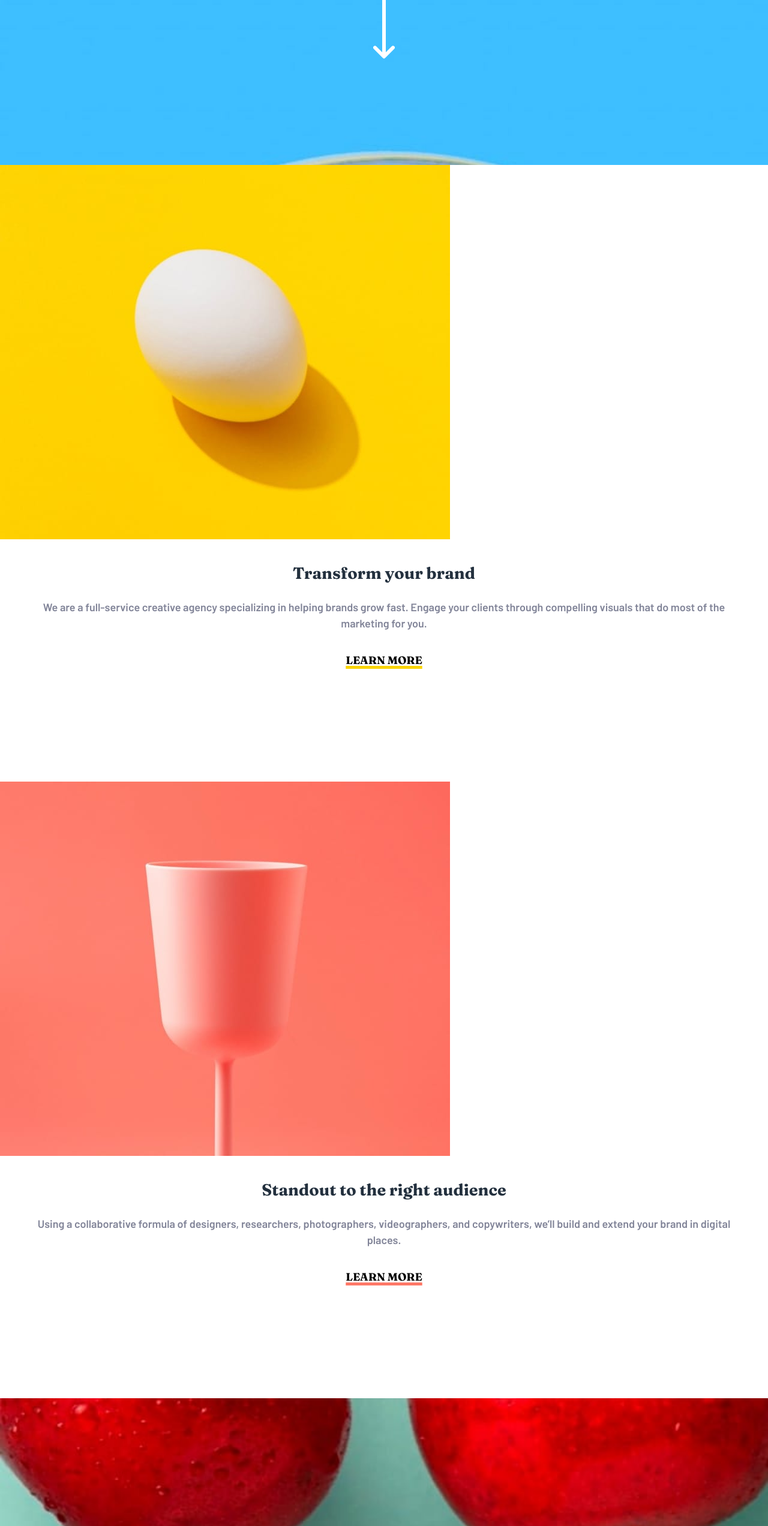
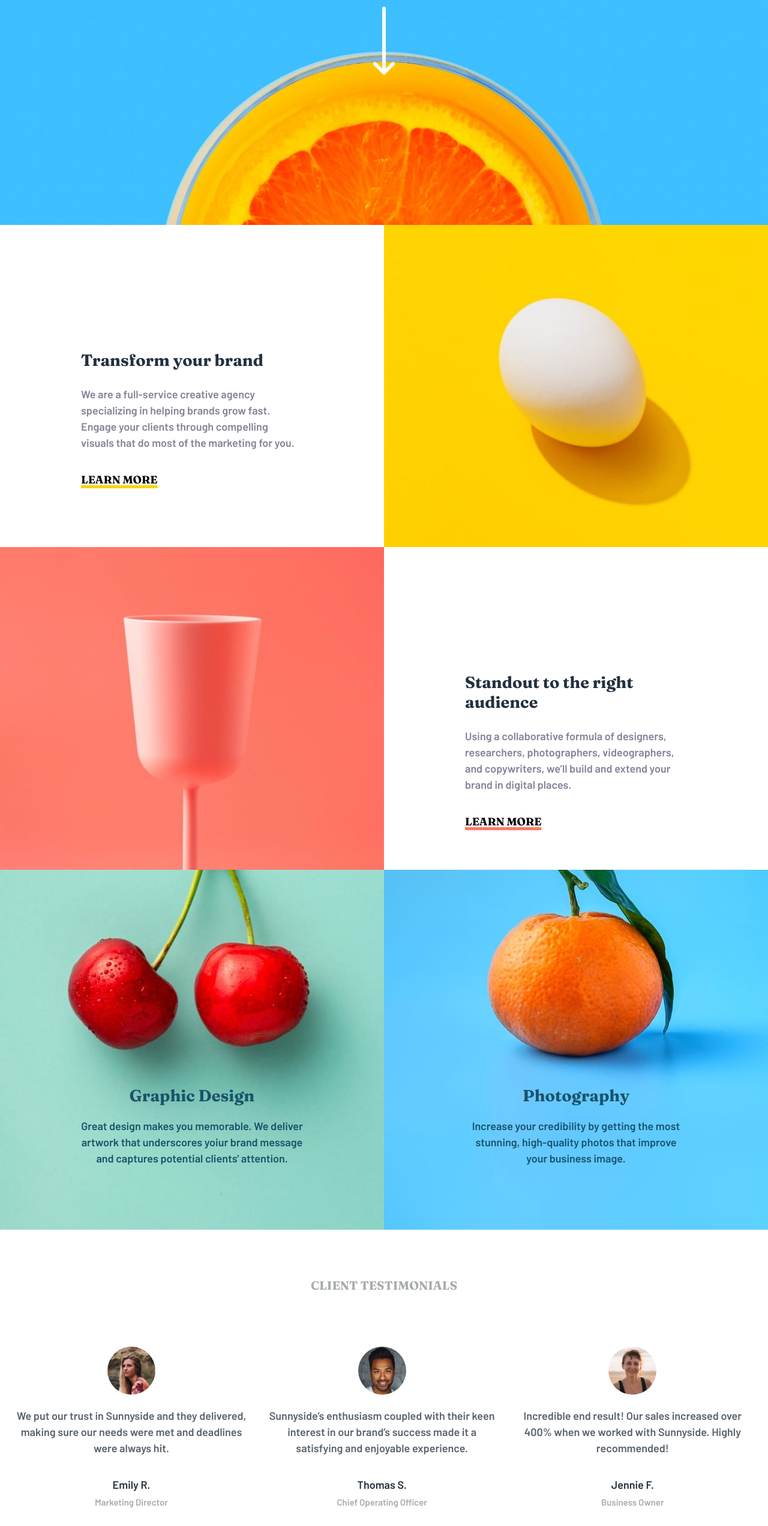
Before and after one commit to karenefereyan/sunnyside-agency-frontend-mentor-HTML-CSS-JS, a plain HTML site: page index.html in a window 1280 px wide. Shown: the part 225-2769 px from the top of the page at 60% size. Drawn offline with Linux system fonts and the light colour scheme.

Commit message:
Desktop iteration complete

```diff
--- a/css/styles.css
+++ b/css/styles.css
@@ -61,6 +61,10 @@ img{
     position: absolute;
     top: 5rem;
     left: 3.1rem;
+}
+
+.desktop-menu{
+    display: none;
 }
 
 .menu-bar.open{
@@ -128,6 +132,9 @@ img{
     margin-top: 1.5rem;
 }
 
+picture img{
+    height: 100%;
+}
 
 /** AUDIENCE **/
 .audience .learn-more{
@@ -165,46 +172,46 @@ img{
 }
 
 /** TESTIMONIALS **/
-.testimonials{
+#testimonials{
     padding: 2.5rem 1.5rem;
     text-align: center;
 }
 
-.testimonials .testimonial{
+.testimonials-block .testimonial{
     margin-bottom: 3.5rem;
 }
 
-.testimonials .testimonial p{
+.testimonials-block .testimonial p{
     line-height: 1.5;
 }
 
-.testimonials .testimonial .footnote{
+.testimonials-block .testimonial .footnote{
     margin-top: 2rem;
 }
 
-.testimonials .testimonial .footnote h5{
+.testimonials-block .testimonial .footnote h5{
     color: var(--grayish-blue);
     margin-top: .5rem;
 }
 
-.testimonials .intro{
+#testimonials .intro{
     text-transform: uppercase;
     font-family: "Fraunces", sans-serif;
-    margin: 3rem 0;
+    margin: 2rem 0;
     color: var(--grayish-blue);
     font-size: 1.1rem;
 }
 
-.testimonials .testimonial{
+.testimonials-block .testimonial{
     list-style-type:none;
     color: var(--very-dark-grayish-blue);
 }
 
-.testimonials .testimonial .footnote h4{
+.testimonials-block .testimonial .footnote h4{
     color: var(--very-dark-desaturated-blue);
 }
 
-.testimonials .testimonial img{
+.testimonials-block .testimonial img{
     width: 80px;
     height: 80px;
     border-radius: 50%;
@@ -213,6 +220,7 @@ img{
 
 
 /** GALLERY **/
+
 .gallery{
     max-width: 100vw;
     display: flex;
@@ -278,13 +286,113 @@ footer .socials i{
 
 
 @media screen and (min-width:768px){
-   .hamburger{
-       display: none;
-   }
-   /* .menu-bar{
-       display: block;
-       width: 100%;
-       background: none;
-       position:static;
-   } */
+.hamburger{
+    display: none;
 }
+
+.navbar{
+    display: flex;
+    justify-content: space-between;
+    align-items: center;
+}
+
+.desktop-menu{
+    display: flex;
+    list-style-type: none;
+}
+
+.desktop-menu li:last-child a{
+    text-transform: uppercase;
+    background-color: #fff;
+    color: var(--very-dark-desaturated-blue);
+    font-size: .7rem;
+    margin: 0 auto;
+    padding: .75rem 1.5rem;
+    border-radius: 1.25rem;
+}
+
+.desktop-menu li a{
+    text-decoration:none;
+    color: #fff;
+    margin: 0 1.25rem;
+}
+
+.main{
+    background: url("/images/desktop/image-header.jpg")
+    no-repeat;
+    background-size: cover;
+    background-position:25% 50%;
+    height: 600px;
+    position: relative;
+}
+
+.hero h1{
+    margin-top: 4.5rem;
+}
+
+#about{
+    display: flex;
+    flex-direction: row-reverse;
+}
+
+#audience{
+    display: flex;
+}
+
+#about img,
+#about .about{
+    width: 50vw;
+}
+
+#audience img,
+#audience .audience{
+    width: 50vw;
+}
+
+.auto-height{
+    transform: translateY(35%);
+    width: 50%;
+    margin: auto;
+    text-align: left;
+    padding:0 7.5rem;
+}
+
+#services{
+    display: flex;
+}
+
+#services .service{
+    width: 50vw;
+    padding: 0 5rem;
+    padding: 20rem 7.5rem 0 7.5rem;
+}
+
+#services .service:first-child{
+        background: url("/images/desktop/image-graphic-design.jpg")
+        no-repeat center/cover;
+        color: var(--dark-blue);
+}
+
+#services .service:last-child{
+        background: url("/images/desktop/image-photography.jpg")
+        no-repeat center/cover;
+        color: var(--dark-blue);
+}
+
+#testimonials .testimonials-block{
+    display: grid;
+    grid-template-columns: repeat(3,1fr);
+    grid-gap: 1.5rem;
+    margin-top: 5rem;
+}
+
+#testimonials .testimonials-block .testimonial{
+    width: 30vw
+}
+
+.gallery img{
+    width: 25vw;
+}
+
+
+}
--- a/index.html
+++ b/index.html
@@ -9,6 +9,7 @@
   <title>Frontend Mentor | Sunnyside agency landing page</title>
   <link rel="stylesheet" href="./css/styles.css">
   <link rel="stylesheet" href="https://cdnjs.cloudflare.com/ajax/libs/font-awesome/6.0.0/css/all.min.css">
+
 </head>
 <body>
 
@@ -28,10 +29,24 @@
           <a href="#services">Services</a>
         </li>
         <li>
-          <a href="#">Projects</a>
+          <a href="#testimonials">Projects</a>
         </li>
-        <li><a href="#">Contact</a></li>
+        <li><a href="#contact">Contact</a></li>
       </ul>
+
+      <ul class="desktop-menu">
+        <li>
+          <a href="#about">About</a>
+        </li>
+        <li>
+          <a href="#services">Services</a>
+        </li>
+        <li>
+          <a href="#testimonials">Projects</a>
+        </li>
+        <li><a href="#contact">Contact</a></li>
+      </ul>
+
     </section>
 
     <main class="hero">
@@ -44,7 +59,12 @@
   </header>
 
   <section id="about">
-    <img src="./images/mobile/image-transform.jpg" alt="Egg on yellow background">
+    <picture>
+      <source media="(max-width:767px)" srcset="/images/mobile/image-transform.jpg">
+      <source media="(min-width:768px)" srcset="/images/desktop/image-transform.jpg">
+      <img src="/images/mobile/image-transform.jpg" alt="">
+    </picture>
+
     <article class="about auto-height">
       <h2> Transform your brand</h2>
       <p>
@@ -56,7 +76,11 @@
   </section>
 
   <section id="audience">
-    <img src="./images/mobile/image-stand-out.jpg" alt="Egg on yellow background">
+    <picture>
+      <source media="(max-width: 767px)" srcset="/images/mobile/image-stand-out.jpg">
+      <source media="(min-width:768px )" srcset="/images/desktop/image-stand-out.jpg">
+      <img src="/images/mobile/image-stand-out.jpg" alt="">
+    </picture>
     <article class="audience auto-height">
       <h2>Standout to the right audience</h2>
       <p>
@@ -68,15 +92,14 @@
 
 
 <section id="services">
-  <article class="service serivce-one">
-    <!-- <img src="./images/mobile/image-graphic-design.jpg" alt=""> -->
+  <article class="service">
     <h3>Graphic Design</h3>
     <p>Great design makes you memorable. We deliver artwork
       that underscores yoiur brand message and captures
       potential clients' attention.
     </p>
   </article>
-  <article class="service service-2">
+  <article class="service">
     <h3>Photography</h3>
     <p>
       Increase your credibility by getting the most stunning,
@@ -85,7 +108,7 @@
   </article>
 </section>
 
-<section class="testimonials">
+<section id="testimonials">
   <h2 class="intro">
     Client testimonials
   </h2>
@@ -137,7 +160,7 @@
   <img src="./images/mobile/image-gallery-sugar-cubes.jpg" alt="">
 </section>
 
- <footer>
+ <footer id="contact">
    <img src="./images/logo.svg" alt="" class="svg">
    <ul class="footer-nav">
     <li><a href="#">About</a></li>
```
